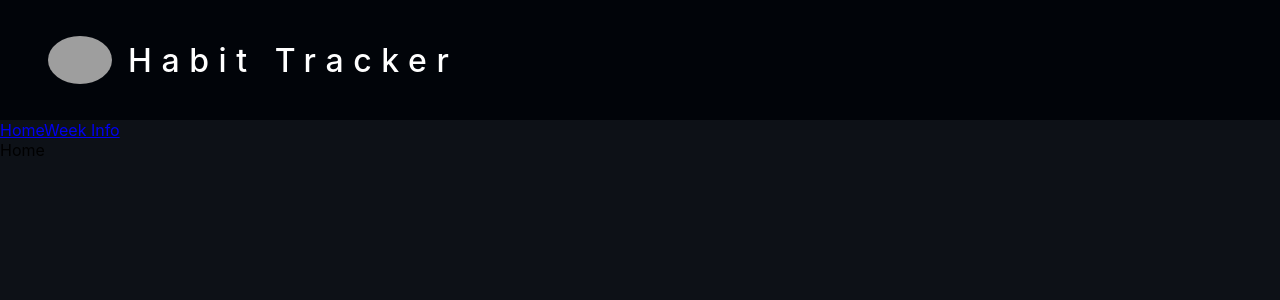
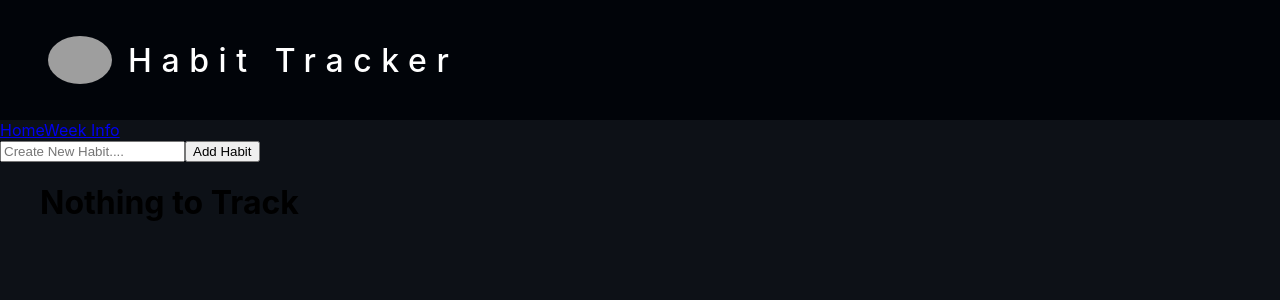
Before and after one commit to akshayop/react-habit-tracker, a React (Create React App) app: page / in a window 1280 px wide. Shown: the top 300 px of the page. Built offline with nearby package versions, Linux system fonts and the light colour scheme; grey boxes are pictures that could not be loaded.

Commit message:
created add habit

```diff
--- a/package.json
+++ b/package.json
@@ -8,8 +8,10 @@
     "@testing-library/user-event": "^13.5.0",
     "react": "^18.2.0",
     "react-dom": "^18.2.0",
+    "react-redux": "^8.1.2",
     "react-router-dom": "^6.15.0",
     "react-scripts": "5.0.1",
+    "redux": "^4.2.1",
     "web-vitals": "^2.1.4"
   },
   "scripts": {
--- /dev/null
+++ b/src/actions/index.js
@@ -0,0 +1,14 @@
+// Action types
+
+export const ADD_HABIT = "addHabit";
+
+// Action creaters
+
+export function addHabit( description ) {
+    return {
+        type: ADD_HABIT,
+        payload: {
+            description: description
+        }
+    };
+};
--- a/src/components/App.js
+++ b/src/components/App.js
@@ -1,12 +1,14 @@
 import { BrowserRouter as Router, Routes, Route, NavLink } from "react-router-dom";
 import { Home, WeeklyData } from "../pages";
 import { Navbar } from "./";
+import { Component } from "react";
 
 const Page404 = () => {
   return <h1>404</h1>
 }
 
-function App() {
+class App extends Component {
+  render() {
     return (
       <div className="App">
         <Router>
@@ -27,5 +29,6 @@ function App() {
       </div>
     );
   }
+}
 
 export default App;
--- a/src/components/Navbar.js
+++ b/src/components/Navbar.js
@@ -1,6 +1,8 @@
+import { Component } from "react";
 import styles from "../styles/app.module.css"
 
-const Navbar = () => {
+class Navbar extends Component {
+    render() {
         return (
             <div className={styles.navbar}>
                 <img src="https://tse4.mm.bing.net/th?id=OIP.VSaMwiBwAp_wb3BL-jMKsAHaHa&pid=Api&P=0&h=220" alt="logo" />
@@ -8,5 +10,6 @@ const Navbar = () => {
             </div>
         )
     }
+}
 
 export default Navbar;
--- a/src/pages/Home.js
+++ b/src/pages/Home.js
@@ -1,9 +1,71 @@
-const Home = () => {
-    return (
-        <div>
-            Home
-        </div>
-    )
-}
+import { Component } from "react";
+import store from "../store";
+import { addHabit } from "../actions";
+
+class Home extends Component {
+
+    constructor() {
+        super();
+        this.state = {
+            value: "",
+            habits: store.getState()
+        };
+        this.rerender = this.rerender.bind(this);
+    }
+
+    handleAddHabit = (e) => {
+
+        e.preventDefault();
+        if(this.state.value <= 2) {
+            alert("should contain some text")
+            return;
+        } else {
+            const habitName = this.state.value;
+            store.dispatch(addHabit(habitName));
+            alert("Added Successfully");
+        }
+
+        this.rerender();
+    }
+
+    rerender(){
+        this.setState({
+            habits: store.getState()
+        });
+        console.log("rerendered");
+    }
+
+    render() {
+        return (
+            <div >
+                <div>
+                    <input type="text" placeholder="Create New Habit...." value={this.state.value} onChange={(e) => this.setState({ value: e.target.value})} />
+                    <button onClick={this.handleAddHabit} >Add Habit</button>
+                </div>
+
+                <div>
+                    <ul>
+                        {this.state.habits.length < 1 && <h1>Nothing to Track</h1>}
+                        {this.state.habits.map((habit, index) => {
+                            return (
+                                <div key={index}>
+                                    <li>
+                                        <div>
+                                            {habit.description}
+                                        </div>
+
+                                        <div>
+                                            <button onClick={() => this.handleDeleteHabit(habit)} >Delete</button>
+                                        </div>
+                                    </li>
+                                </div>
+                            )
+                        })}
+                    </ul>
+                </div>
+            </div>
+        );
+    };
+};
 
 export default Home;
--- a/src/pages/WeeklyData.js
+++ b/src/pages/WeeklyData.js
@@ -1,9 +1,13 @@
-const WeeklyData = () => {
-    return (
-        <div>
-            WeeklyData
-        </div>
-    )
-}
+import { Component } from "react";
+
+class WeeklyData extends Component {
+    render() {
+        return (
+            <div>
+                WeeklyData
+            </div>
+        );
+    };
+};
 
 export default WeeklyData;
--- /dev/null
+++ b/src/reducers/index.js
@@ -0,0 +1,33 @@
+import { ADD_HABIT } from "../actions";
+
+let habits = localStorage.getItem('habits');
+let initialState;
+
+if(habits === null) {
+    localStorage.setItem('habits', JSON.stringify(new Array(0)));
+    initialState = [];
+}
+
+if(habits !== null && habits !== []) {
+    initialState = JSON.parse(habits);
+}
+
+export default function reducer ( state = initialState, action) {
+
+    switch(action.type) {
+        case ADD_HABIT:
+            let newState = [
+                ...state,
+                {
+                    description: action.payload.description,
+                    weekStatus: [ "", "", "", "", "", "", ""]
+                }
+            ];
+
+            localStorage.setItem('habits', JSON.stringify(newState));
+            return newState;
+
+        default:
+            return state;
+    }
+}
--- /dev/null
+++ b/src/store/index.js
@@ -0,0 +1,7 @@
+import { createStore } from 'redux';
+import reducer from '../reducers';
+
+// passing reducers to store
+const store = createStore(reducer);
+
+export default store;
```
Also changed, not shown: 1 other file (tests, documents, lock files or other folders). Lines whose indentation alone changed are shown as unchanged.
